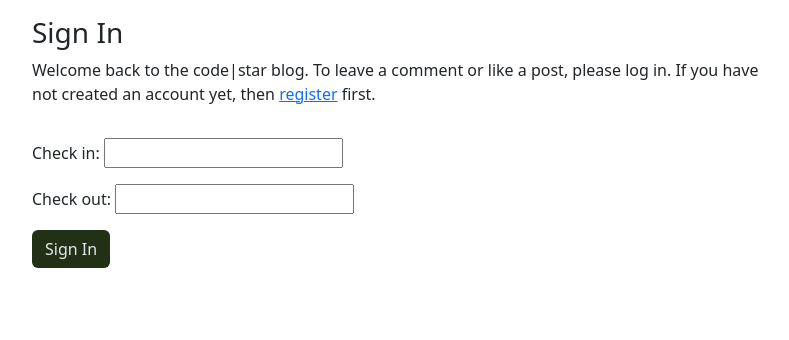
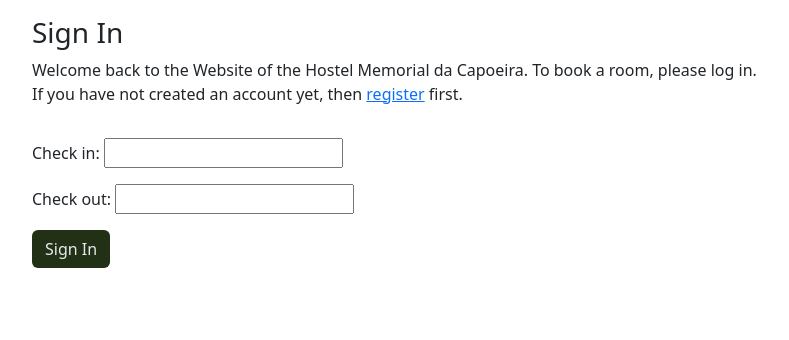
Before and after one commit to ellikarg/firsteverfullstack, a Django app: template templates/account/login.html in a window 1280 px wide. Shown: the part 117-457 px from the top of the page, without its empty margins (240-1029 px from the left). Run offline with Django 3.2, Linux system fonts and the light colour scheme; the template is opened without the code that fills it: values that come from a table or form of the project are taken from there, others are empty; some libraries are stand-ins or nearby versions.

Commit message:
debug: change name of project

```diff
--- a/templates/account/login.html
+++ b/templates/account/login.html
@@ -12,7 +12,7 @@
         <div class="col-md-8 mt-3 offset-md-2">
             <h3>{% trans "Sign In" %}</h3>
 
-            <p>{% blocktrans %}Welcome back to the code|star blog. To leave a comment or like a post, please log in. If
+            <p>{% blocktrans %}Welcome back to the Website of the Hostel Memorial da Capoeira. To book a room, please log in. If
                 you
                 have not created an account yet, then <a class="link" href="{{ signup_url }}">register</a>
                 first.{% endblocktrans %}</p>
--- a/templates/account/signup.html
+++ b/templates/account/signup.html
@@ -10,7 +10,7 @@
         <div class="col-md-8 mt-3 offset-md-2">
             <h3>{% trans "Register" %}</h3>
 
-            <p>{% blocktrans %}Welcome back to the code|star blog. Do you already have an account? Then please <a
+            <p>{% blocktrans %}Welcome back to the Website of the Hostel Memorial da Capoeira. Do you already have an account? Then please <a
                     class="link" href="{{ login_url }}">sign in</a> instead.{% endblocktrans %}</p>
         </div>
     </div>
```
